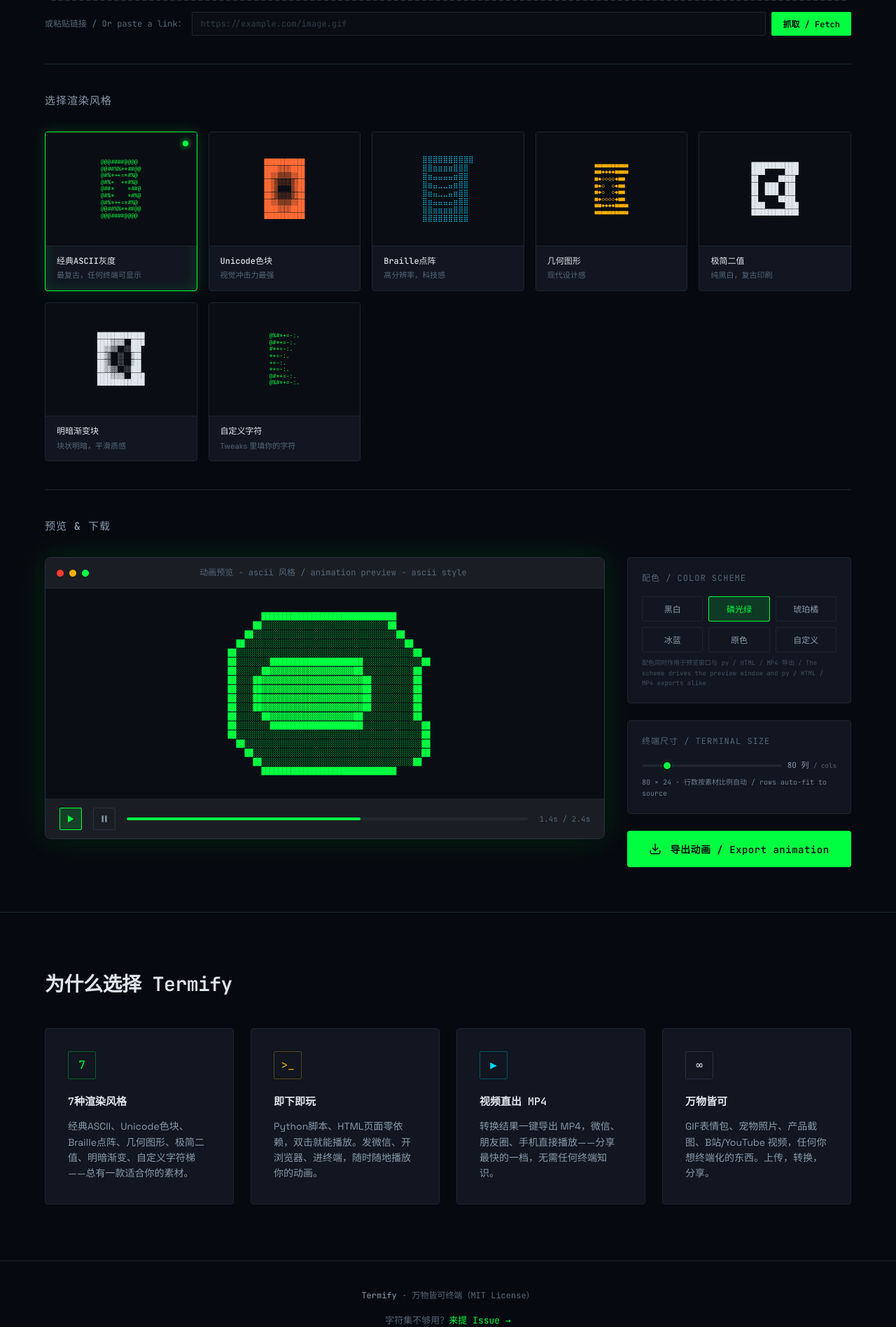
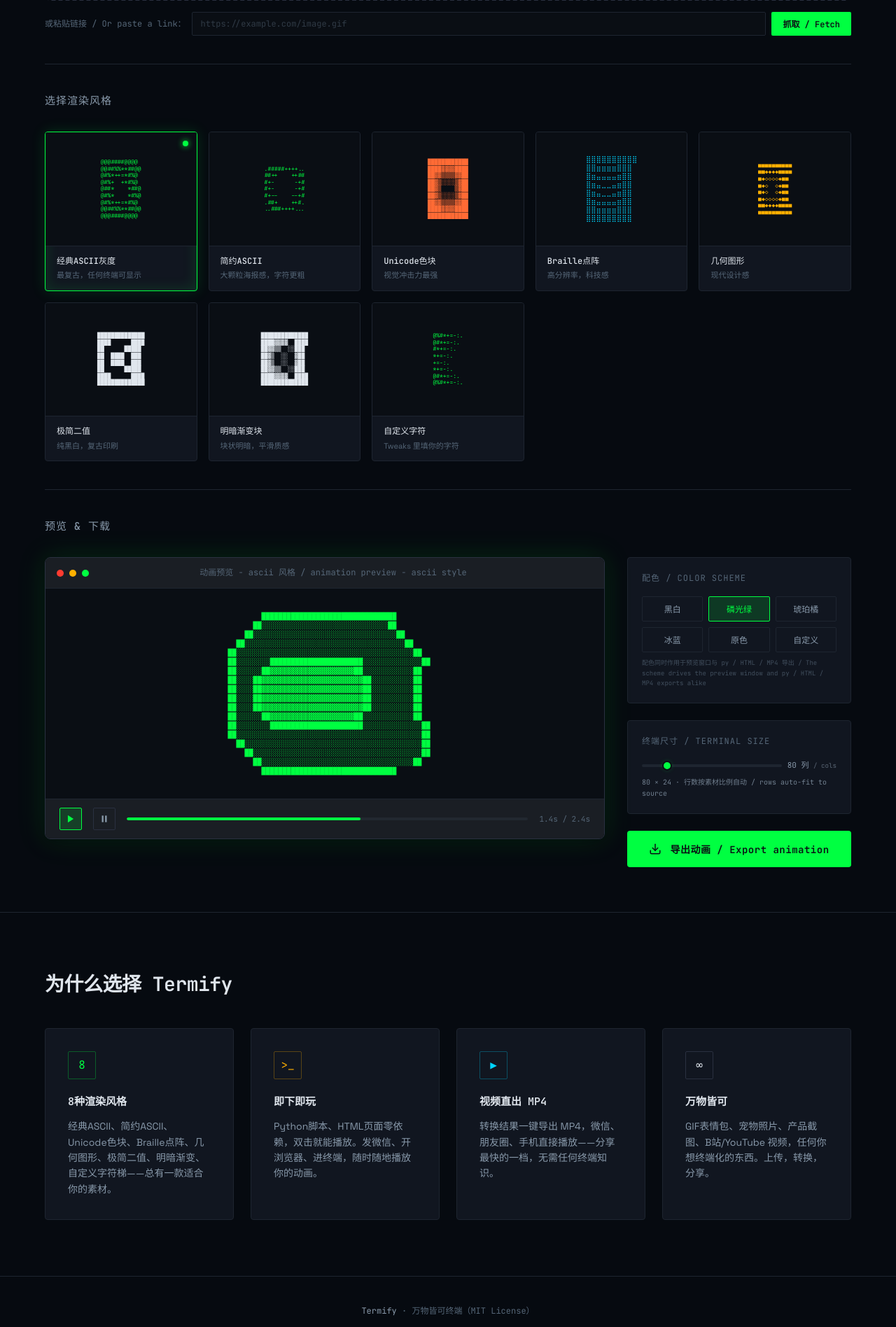
Before and after one commit to ZhangJing-gugugaga/Termify, a Flask app: page / in a window 1280 px wide. Shown: the part 1153-3049 px from the top of the page at 70% size. Run offline with Flask 3, Linux system fonts and the light colour scheme; some libraries are stand-ins or nearby versions.

Commit message:
feat(charset): 新增「简约ASCII」第 8 风格（吸收 ASCII-generator 明暗双梯思路）
- 注册表新增 ascii-lite（"#+-. " 5 级明暗，大颗粒海报感）：
  charset.py 渲染器 + termify-render.js 双端 ramp + engine 默认 1:1 缩放
- 主页/作品页新增风格卡；图片艺术化「使用字符」下拉同步
- imgascii 后端白名单放行；README「7 种」→「8 种」并补风格表行

```diff
--- a/app.py
+++ b/app.py
@@ -1117,7 +1117,7 @@ def text_imgascii():
     if palette not in valid_palettes:
         palette = "green"
     charset = request.form.get("charset", "ascii")
-    if charset not in ("ascii", "braille", "shades", "geometric",
+    if charset not in ("ascii", "ascii-lite", "braille", "shades", "geometric",
                        "binary", "custom"):
         charset = "ascii"
     ramp = request.form.get("charset_ramp") or None
--- a/static/js/termify-render.js
+++ b/static/js/termify-render.js
@@ -30,6 +30,7 @@
   // 预展开成码点数组（按码点索引，行为与 Python 字符串索引一致）
   var RAMP_ARRAYS = {
     ascii: Array.from(RAMP_CHARS.ascii),
+    "ascii-lite": Array.from("#+-. "),
     shades: Array.from(RAMP_CHARS.shades),
     geometric: Array.from("■●◆▪▫◇○ "),
   };
@@ -369,6 +370,7 @@
     }
     var lums = luminance(data);
     if (charset === "ascii") return renderRamp(lums, w, h, RAMP_ARRAYS.ascii, fg, bg, src);
+    if (charset === "ascii-lite") return renderRamp(lums, w, h, RAMP_ARRAYS["ascii-lite"], fg, bg, src);
     if (charset === "shades") return renderRamp(lums, w, h, RAMP_ARRAYS.shades, fg, bg, src);
     if (charset === "custom") {
       var ramp = sanitizeRamp(opts.ramp);
@@ -453,6 +455,7 @@
       var data = sourceMode ? scaledData(i) : null;
       var lums = lumsFor(i);
       if (charset === "ascii") return renderRamp(lums, dims.w, dims.h, RAMP_ARRAYS.ascii, fg, bg, data);
+      if (charset === "ascii-lite") return renderRamp(lums, dims.w, dims.h, RAMP_ARRAYS["ascii-lite"], fg, bg, data);
       if (charset === "shades") return renderRamp(lums, dims.w, dims.h, RAMP_ARRAYS.shades, fg, bg, data);
       if (charset === "custom") return renderRamp(lums, dims.w, dims.h, customRamp, fg, bg, data);
       if (charset === "binary") return renderBinary(lums, dims.w, dims.h, fg, bg, data);
--- a/templates/index.html
+++ b/templates/index.html
@@ -5,8 +5,8 @@
     <meta name="viewport" content="width=device-width, initial-scale=1.0">
     <title>动画工坊 · Termify</title>
     <link href="https://fonts.googleapis.com/css2?family=JetBrains+Mono:wght@300;400;500;600;700&amp;family=Space+Grotesk:wght@400;500;600;700&amp;display=swap" rel="stylesheet">
-    <link rel="stylesheet" href="{{ url_for('static', filename='css/tokens.css') }}?v=20260906a">
-    <link rel="stylesheet" href="{{ url_for('static', filename='css/app.css') }}?v=20260906e">
+    <link rel="stylesheet" href="{{ url_for('static', filename='css/tokens.css') }}?v=20260906b">
+    <link rel="stylesheet" href="{{ url_for('static', filename='css/app.css') }}?v=20260906f">
 </head>
 <body>
 <div id="toast"></div>
@@ -125,6 +125,21 @@
                     <div class="style-info">
                         <div class="style-name">经典ASCII灰度</div>
                         <div class="style-desc">最复古，任何终端可显示</div>
+                    </div>
+                </div>
+
+                <!-- ASCII Lite -->
+                <div class="style-card" data-style="ascii-lite">
+                    <div class="style-preview ascii">.#####++++..
+##++    ++##
+#+-      -+#
+#+-      -+#
+#+--    --+#
+.##+    ++#.
+..###++++...</div>
+                    <div class="style-info">
+                        <div class="style-name">简约ASCII</div>
+                        <div class="style-desc">大颗粒海报感，字符更粗</div>
                     </div>
                 </div>
 
@@ -351,9 +366,9 @@
             <h2 class="section-title">为什么选择 Termify</h2>
             <div class="features-grid">
                 <div class="feature-card">
-                    <div class="feature-icon-box">7</div>
-                    <h3 class="feature-title">7种渲染风格</h3>
-                    <p class="feature-desc">经典ASCII、Unicode色块、Braille点阵、几何图形、极简二值、明暗渐变、自定义字符梯——总有一款适合你的素材。</p>
+                    <div class="feature-icon-box">8</div>
+                    <h3 class="feature-title">8种渲染风格</h3>
+                    <p class="feature-desc">经典ASCII、简约ASCII、Unicode色块、Braille点阵、几何图形、极简二值、明暗渐变、自定义字符梯——总有一款适合你的素材。</p>
                 </div>
                 <div class="feature-card">
                     <div class="feature-icon-box">&gt;_</div>
@@ -539,8 +554,8 @@
         }
         requestAnimationFrame(demoTick);
     </script>
-    <script src="{{ url_for('static', filename='js/termify-render.js') }}?v=20260906a"></script>
-    <script src="{{ url_for('static', filename='js/app.js') }}?v=20260906a" defer></script>
+    <script src="{{ url_for('static', filename='js/termify-render.js') }}?v=20260906b"></script>
+    <script src="{{ url_for('static', filename='js/app.js') }}?v=20260906b" defer></script>
 
     <!-- Termify 自定义弹窗（替代浏览器原生 alert/confirm） -->
     <div class="termify-modal" id="termifyModal" hidden>
--- a/termify/charset.py
+++ b/termify/charset.py
@@ -13,6 +13,12 @@ CHARSETS: dict[str, dict] = {
         "chars": "@#%*+=-:. ",  # dense -> sparse (black -> white)
         "color": False,
         "description": "最复古的味道，任何终端都能显示",
+    },
+    "ascii-lite": {
+        "name": "简约ASCII",
+        "chars": "#+-. ",  # 5 级明暗：大颗粒海报感（吸收 ASCII-generator 明暗双梯思路）
+        "color": False,
+        "description": "大颗粒复古海报感，字符更少更粗",
     },
     "blocks": {
         "name": "Unicode色块",
@@ -378,6 +384,11 @@ def _render_ascii(img, width, height, fg=None, bg=None, color_mode="mono"):
                         color_mode)
 
 
+def _render_ascii_lite(img, width, height, fg=None, bg=None, color_mode="mono"):
+    return _render_ramp(img, width, height, fg, bg,
+                        CHARSETS["ascii-lite"]["chars"], color_mode)
+
+
 def _render_shades(img, width, height, fg=None, bg=None, color_mode="mono"):
     return _render_ramp(img, width, height, fg, bg, CHARSETS["shades"]["chars"],
                         color_mode)
@@ -573,6 +584,7 @@ def _render_binary(img, width, height, fg=None, bg=None, color_mode="mono"):
 
 _RENDERERS = {
     "ascii": _render_ascii,
+    "ascii-lite": _render_ascii_lite,
     "blocks": _render_blocks,
     "braille": _render_braille,
     "geometric": _render_geometric,
```
Also changed, not shown: templates/text_art.html (+4 -3 lines), README.md.
